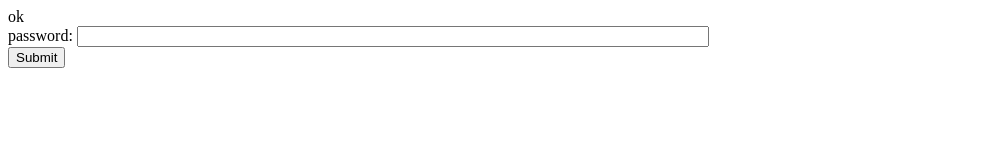
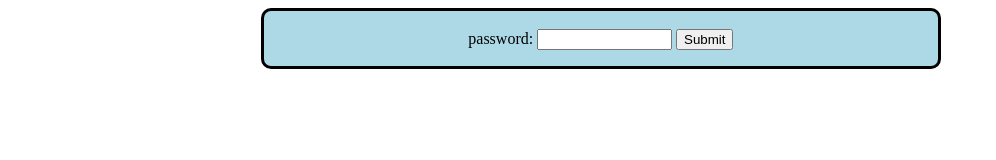
Before and after one commit to vinport16/Surge-Management, a website: page index.html in a window 1280 px wide. Shown: the whole page, without its empty margins (0-996 px from the left). Drawn offline with Linux system fonts and the light colour scheme.

Commit message:
cosmetics

```diff
--- a/index.html
+++ b/index.html
@@ -4,10 +4,14 @@
 </head>
 
 <body>
-	ok
-	<form method="post" action="/adder">
-		password: <input type='password' style="width:50%" name="pass"> <br>
-		<button type="submit" value="Submit"> Submit
-    </form>
+	<div style="width:80%; float:right">
+	<div style="width:66.67%; border:solid; border-radius:10px; background-color: lightblue; text-align:center; float:center;">
+	<br>
+		<form method="post" action="/adder">
+			password: <input type='password' style="width:20%" name="pass">
+			<button type="submit" value="Submit"> Submit </button>
+    	</form>
+    </div>
+    </div>
 </body>
 </html>
```
Also changed, not shown: adder.html (+4 -2 lines).
